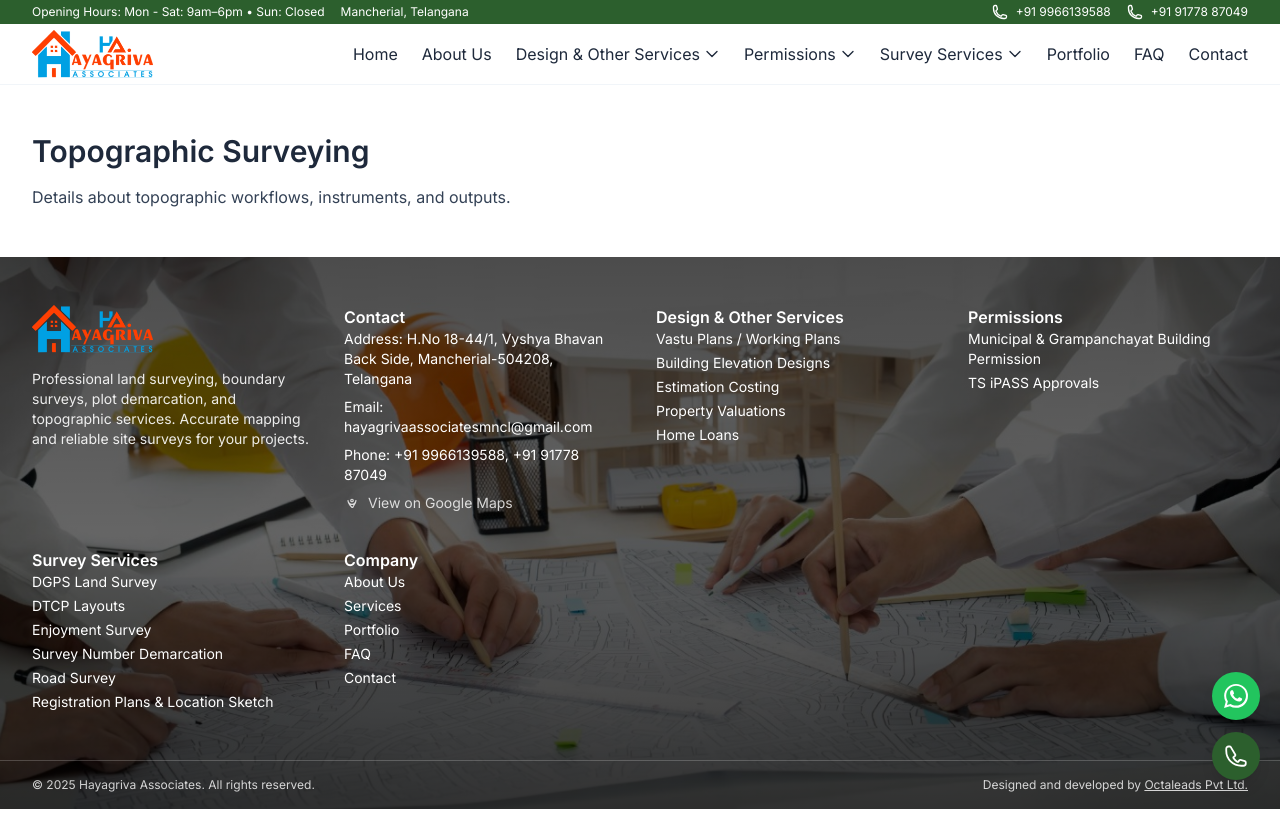
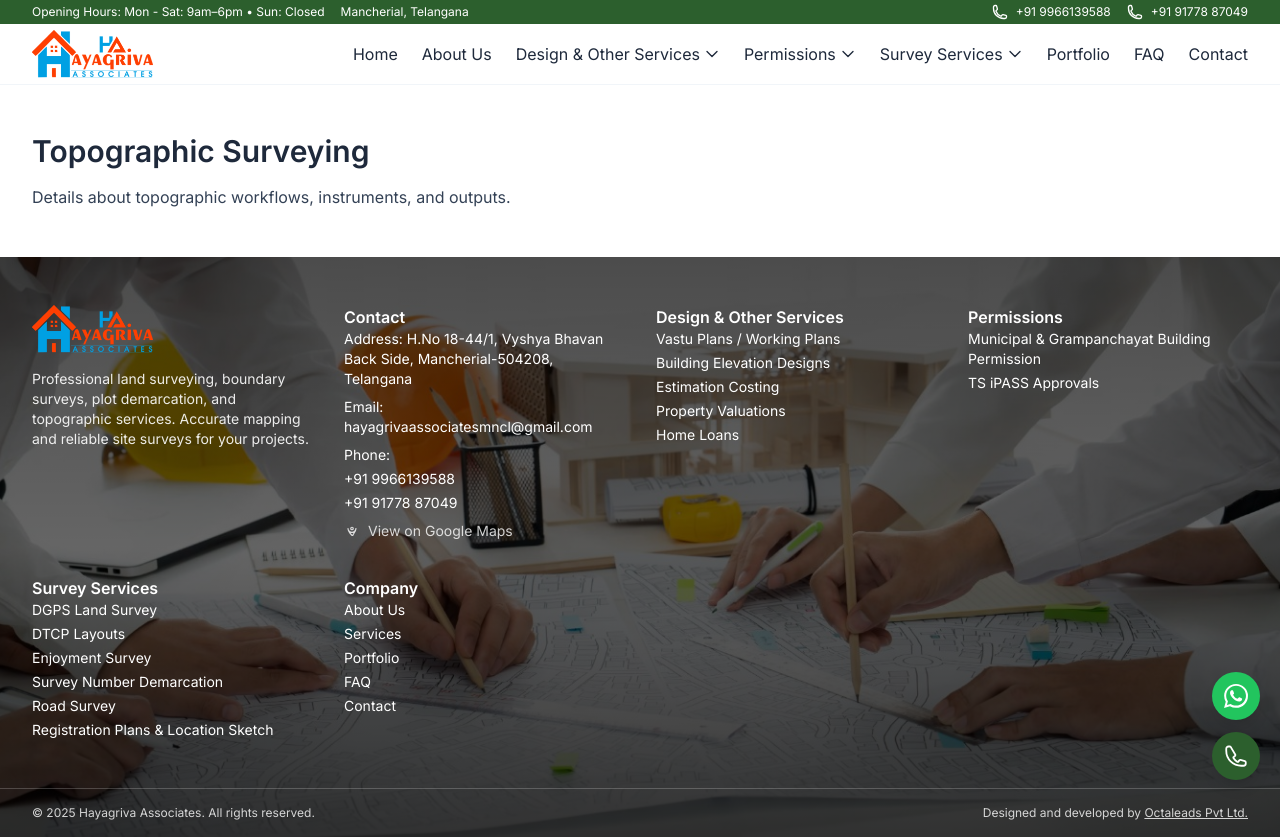
Before and after one commit to octaleadsprivatelimited-cloud/hayagrivaassociates, a React (Vite) app: page /topographic-surveys in a window 1280 px wide. Before the commit the page ends 809 px from the top, so only its background shows below. Built offline with nearby package versions, Linux system fonts and the light colour scheme.

Commit message:
Display phone numbers vertically in footer

```diff
--- a/src/components/Footer.jsx
+++ b/src/components/Footer.jsx
@@ -72,7 +72,11 @@
         <Section title="Contact">
           <p>Address: H.No 18-44/1, Vyshya Bhavan Back Side, Mancherial-504208, Telangana</p>
           <p>Email: hayagrivaassociatesmncl@gmail.com</p>
-          <p>Phone: +91 9966139588, +91 91778 87049</p>
+          <div className="space-y-1">
+            <p>Phone:</p>
+            <p>+91 9966139588</p>
+            <p>+91 91778 87049</p>
+          </div>
           <a href="https://maps.app.goo.gl/f2x3Sahz2g7agmRSA" target="_blank" rel="noreferrer" className="inline-flex items-center gap-2 text-sm text-white/80 hover:text-white transition-colors mt-2">
             <svg xmlns="http://www.w3.org/2000/svg" fill="none" viewBox="0 0 24 24" strokeWidth={1.8} stroke="currentColor" className="w-4 h-4">
               <path strokeLinecap="round" strokeLinejoin="round" d="M17.813 8.25A5.813 5.813 0 116 8.25c0 3.785 4.524 8.813 5.767 10.078a1.125 1.125 0 001.626 0C13.476 17.063 18 12.035 18 8.25z" />
```
